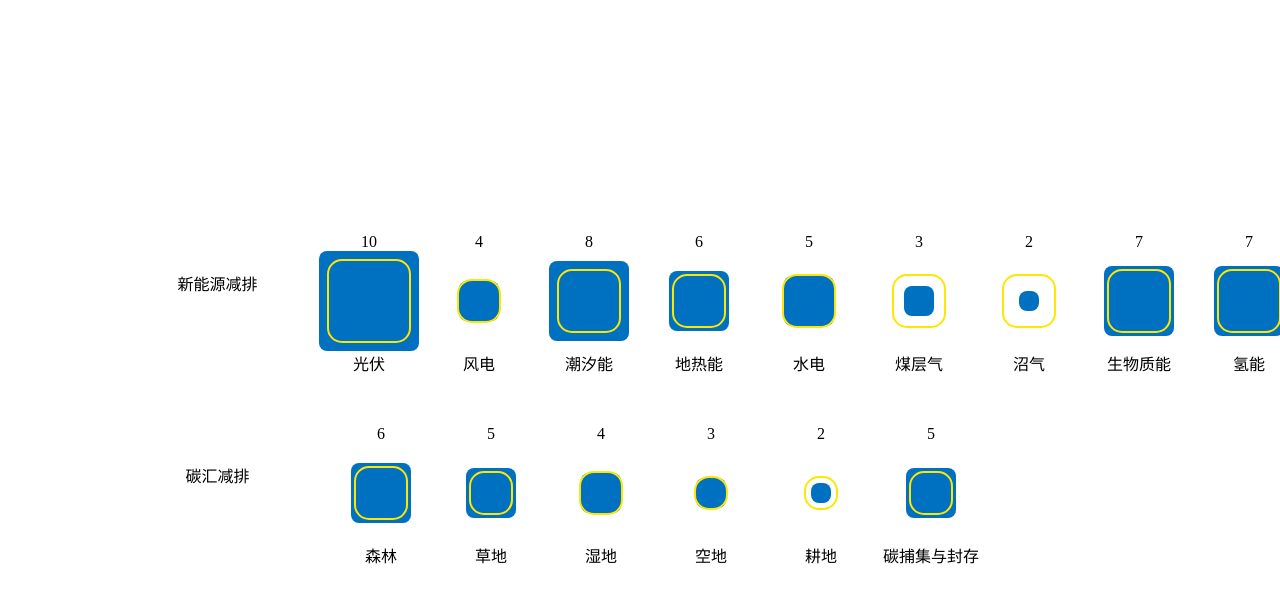
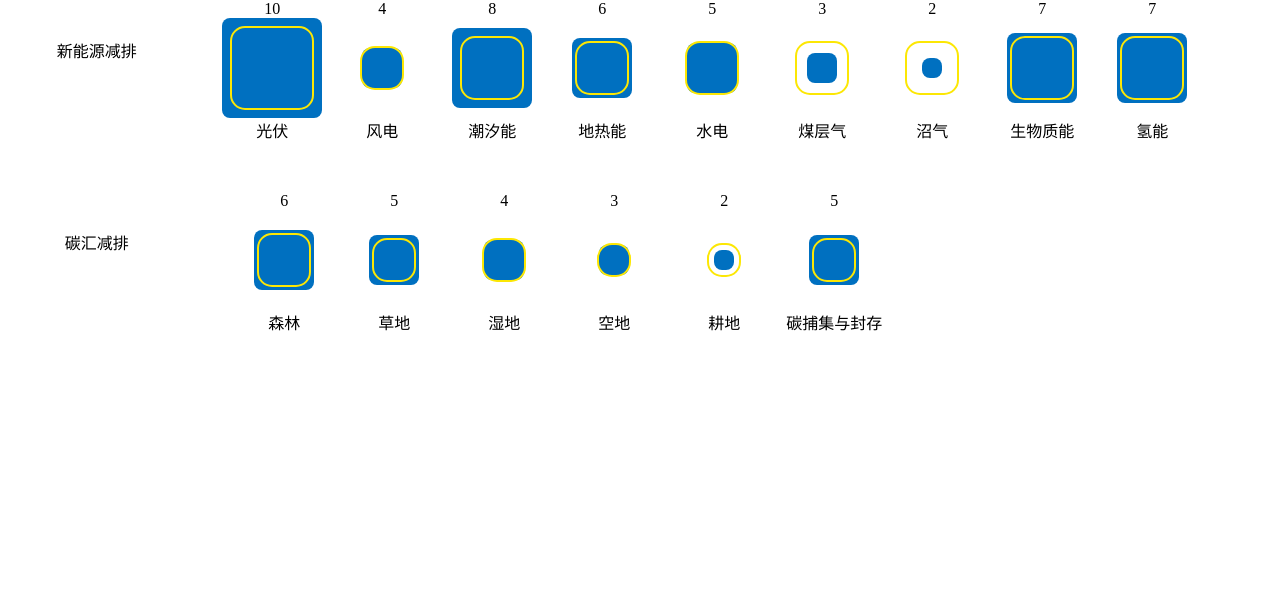
Before and after one commit to JACKhahalo/echarts-vue, a Vue app: page /tables-jack/table8 in a window 1280 px wide. Shown: the top 602 px of the page. Built offline with nearby package versions, Linux system fonts and the light colour scheme.

Commit message:
20230520@2

```diff
--- a/package.json
+++ b/package.json
@@ -4,7 +4,7 @@
   "version": "0.0.0",
   "type": "module",
   "scripts": {
-    "dev": "vite",
+    "dev": "vite --host",
     "build": "vite build",
     "preview": "vite preview"
   },
--- a/src/components/tables-jack/table8.vue
+++ b/src/components/tables-jack/table8.vue
@@ -164,12 +164,12 @@ export default {
 .data1 {
   display: flex;
 }
-.template {
+/* .template {
   position: absolute;
   top: 50%;
   left: 50%;
   transform: translate(-50%, -50%);
-}
+} */
 .newBox,
 .text-box {
   display: flex;
--- a/src/components/tables-kevin/table6.vue
+++ b/src/components/tables-kevin/table6.vue
@@ -1,4 +1,5 @@
 <template>
+  <div class="box">
     <div class="row">
       <span v-for="(item, index) in topList" :key="index" :title="`${item.name}:${item.num}，占比 ${item.percent}`"
         class="grid topgrid" :style="{ background: item.color }">
@@ -24,6 +25,7 @@
       </div>
 
     </div>
+  </div>
 </template>
 
 <script>
@@ -42,6 +44,10 @@ export default {
   mounted() {
     this.initGrid()
     this.renderGrid()
+    window.addEventListener('message', function (e) {
+      console.log(e, 6666)
+      //执行其他操作
+    }, false)
   },
   methods: {
     initGrid() {
```
Lines whose indentation alone changed are shown as unchanged.
